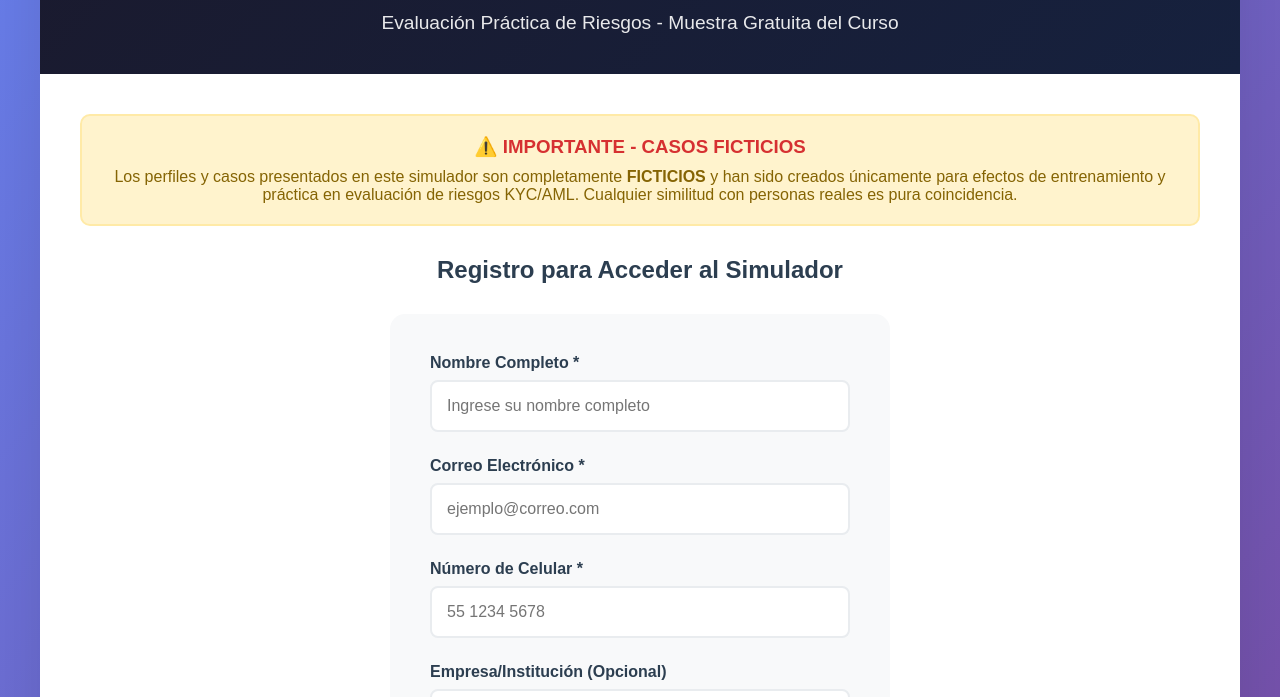
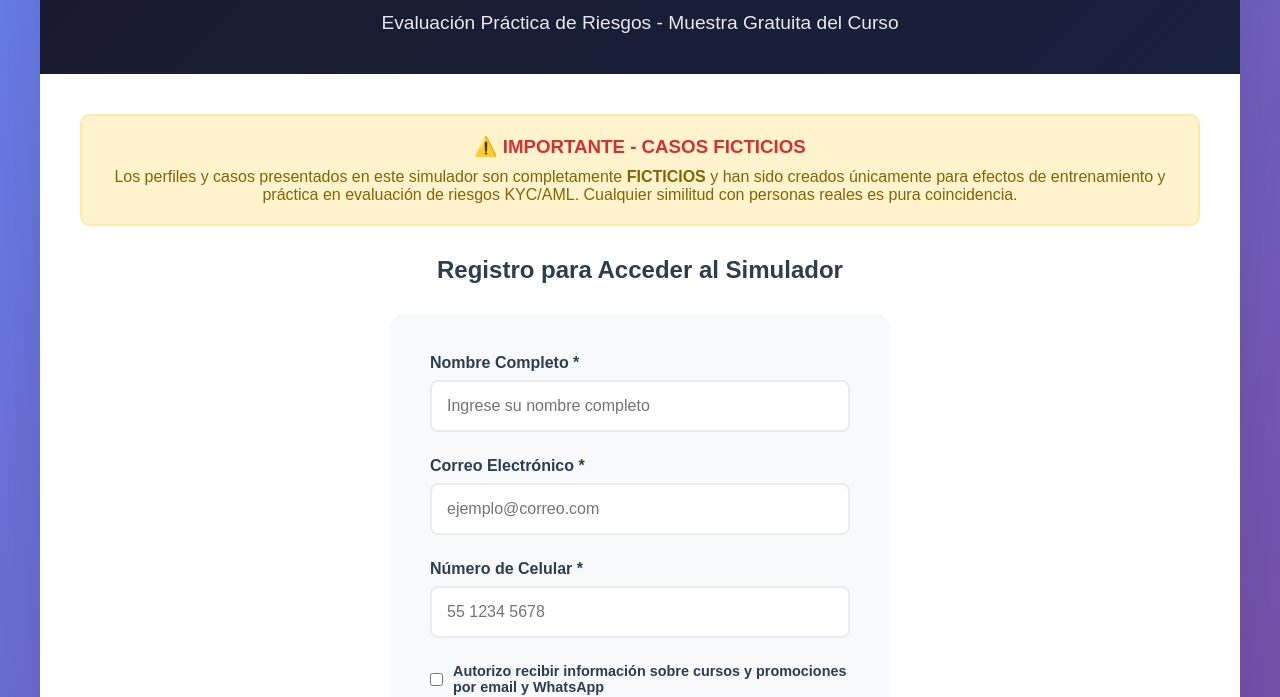
Before and after one commit to Stock-Broker1968/kyc-training-app, a website: page public/index.html in a window 1280 px wide. Shown: the part 110-807 px from the top of the page. Drawn offline with nearby package versions, Linux system fonts and the light colour scheme.

Commit message:
Update index.html
Ajustes 2

```diff
--- a/public/index.html
+++ b/public/index.html
@@ -455,9 +455,11 @@
                     <input type="tel" id="userPhone" required placeholder="55 1234 5678">
                 </div>
 
-                <div class="form-group">
-                    <label for="userCompany">Empresa/Institución (Opcional)</label>
-                    <input type="text" id="userCompany" placeholder="Nombre de su empresa">
+               <div class="form-group">
+                    <label style="display: flex; align-items: center; font-size: 0.9em;">
+                    <input type="checkbox" id="marketingConsent" style="margin-right: 10px; width: auto;">
+                    Autorizo recibir información sobre cursos y promociones por email y WhatsApp
+                    </label>
                 </div>
 
                 <button class="start-btn" onclick="startSimulation()">
```
